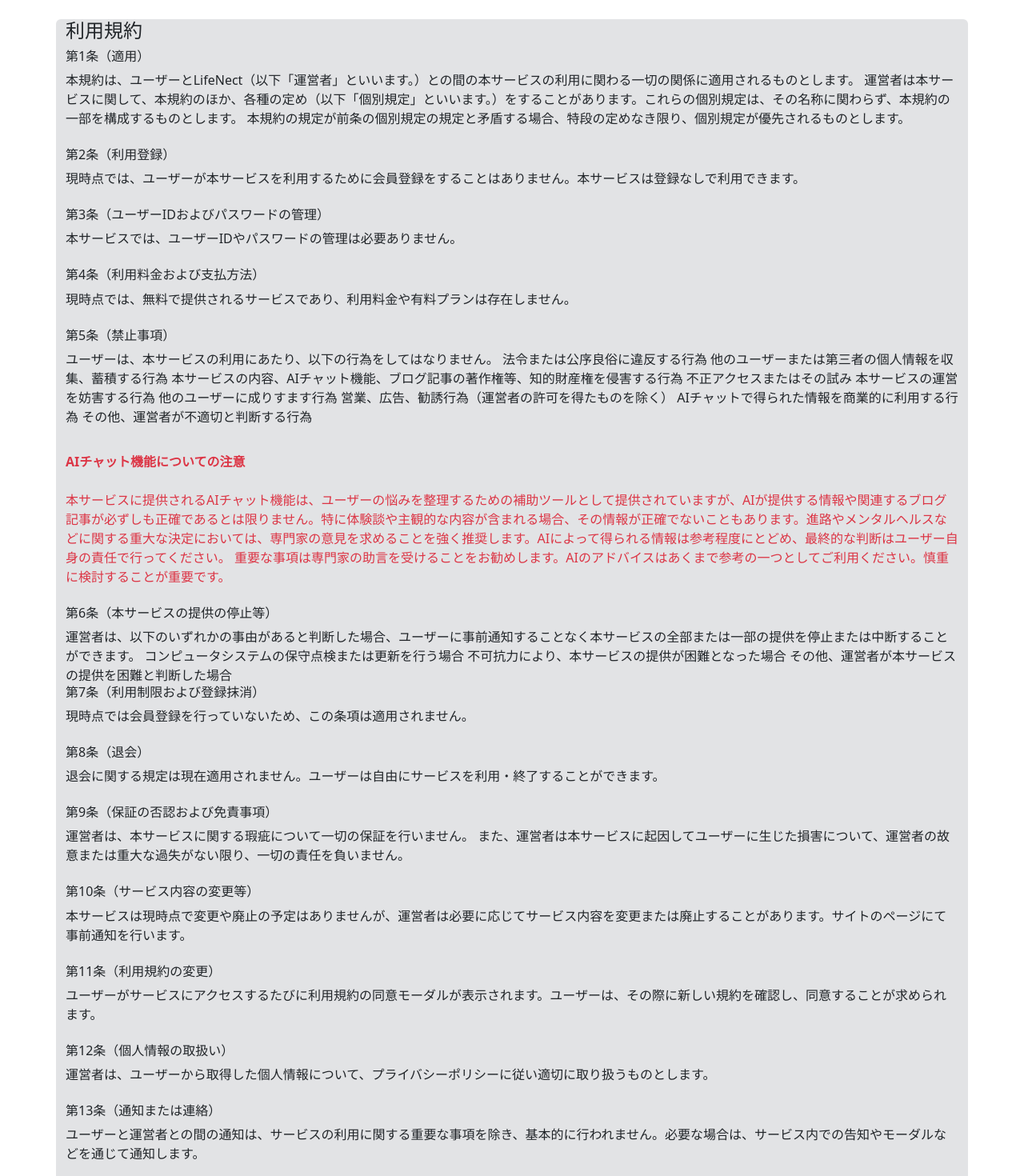
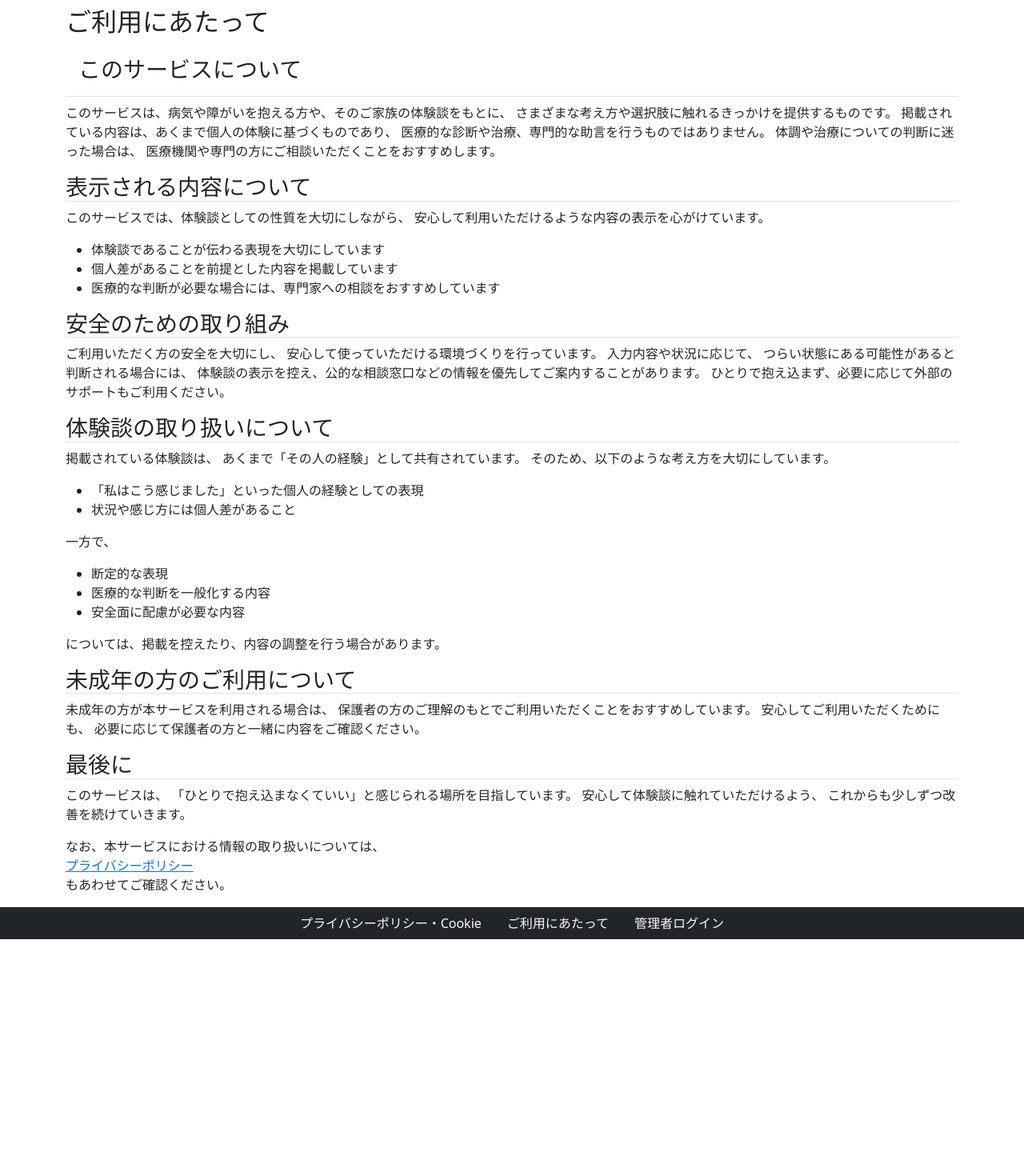
Before and after one commit to NK-kimiya/LifeNectReact, a React (Create React App) app: page /term in a window 1280 px wide. Shown: the part 320-1790 px from the top of the page at 80% size. After the commit the page ends 1494 px from the top, so only its background shows below. Built offline with nearby package versions, Linux system fonts and the light colour scheme; no server answers.

Commit message:
add sucide consultation counter in sidebar

```diff
--- a/src/Organisms/Card.tsx
+++ b/src/Organisms/Card.tsx
@@ -47,7 +47,7 @@ const CardMolecule: React.FC<CardMoleculeProps> = ({
           <div className="p-3">
                 <Accordion>
   <Accordion.Item eventKey="0">
-    <Accordion.Header>Q＆A{card.title}</Accordion.Header>
+    <Accordion.Header><span className="text-danger fs-2" >Q</span>{card.title}</Accordion.Header>
     <Accordion.Body>
       {card.text}
     </Accordion.Body>
--- a/src/Organisms/Contents.tsx
+++ b/src/Organisms/Contents.tsx
@@ -31,8 +31,9 @@ const Contents: React.FC<ContentsProps> = ({ headings }) => {
 >
         {/* hrefにh3タグの番号をIDに指定
                 コンテンツをh3のタイトルにする */}
-        <p className="bg-info p-2 m-0 text-white">目次</p>
+
         <div className="bg-light p-3">
+          <h5 className="border-bottom pb-2 mb-3">目次</h5>
                {headings?.map((heading) => (
           <p><a key={heading.id} href={`#${heading.id}`} className={`heading-link level-${heading.level}`}>
             {heading.title}
--- a/src/Organisms/Footer.tsx
+++ b/src/Organisms/Footer.tsx
@@ -15,13 +15,8 @@ const Footer: React.FC = () => {
           </li>
           <li className="nav-item">
             <Link className="nav-link link-light" to="/term">
-              利用規約
+              ご利用にあたって
             </Link>
-          </li>
-          <li className="nav-item">
-            <a className="nav-link link-light" href="">
-              アンケート募集
-            </a>
           </li>
 
           {isAuthenticated ? (
--- a/src/Organisms/Policy.tsx
+++ b/src/Organisms/Policy.tsx
@@ -3,71 +3,39 @@ import React from "react";
 const Policy = () => {
   return (
     <div className="text-start">
-      <h5>プライバシーポリシー</h5>
-      LifeNect（以下、「運営者」といいます。）は、本サービス（以下、「本サービス」といいます。）におけるユーザーの個人情報の取り扱いについて、以下の通りプライバシーポリシー（以下、「本ポリシー」といいます。）を定めます。
-      <h6>第1条（個人情報）</h6>
-      本サービスでは、基本的にユーザーの個人情報を収集しません。ユーザーがAIチャット機能を利用する際に、モーダルでの許可を得た場合に限り、ユーザーの質問内容を保存することがあります。その際、質問内容に個人情報が含まれている場合、その情報も取得することになります。
-      <h6>第2条（個人情報の収集方法）</h6>
+      <h3 className="border-bottom p-3">1. 取得する情報について</h3>
+      <p>本サービスでは、以下の情報を取得することがあります。</p>
+      <ul>
+        <li>Cookie（クッキー）による利用状況の情報</li>
+        <li>利用者が任意で入力し、保存を許可した内容</li>
+        <p>※氏名やメールアドレスなどの個人情報は取得していません。</p>
+      </ul>
+      <h3 className="border-bottom p-3">2. 情報の利用目的</h3>
+      <p>取得した情報は、以下の目的で使用します</p>
+      <ul>
+        <li>サービスの改善・品質向上</li>
+        <li>モーダル表示など、サービスの動作制御</li>
+        <li>利用体験の向上</li>
+      </ul>
+      <h3 className="border-bottom p-3">3. 情報の保存について</h3>
       <p>
-        ユーザーがAIチャット機能を利用する際、モーダルで事前に同意を得た場合にのみ、質問内容を保存します。保存された質問内容には、ユーザーが入力した個人情報が含まれる可能性があることを、事前にユーザーに通知します。
+      利用者が明示的に許可した場合に限り、入力内容をデータベースに保存することがあります。
+
+      入力内容は、サービス改善の目的で保存される場合がありますが、個人情報が含まれていた場合でも、それを特定・利用することはありません。
       </p>
-      <h6>第3条（個人情報の収集・利用目的）</h6>
-      <p>
-        当サービスで収集された個人情報は、以下の目的で利用されます：<br></br>
-        ・ユーザーの質問内容の保存（同意を得た場合）
-        サービスの向上および改善のため<br></br>
-        ・ユーザーに役立つ情報の提供
-      </p>
-      <h6>第4条（利用目的の変更）</h6>
-      <p>
-        個人情報の利用目的の変更の際は、サイトにて事前に知らせるものとする。
-      </p>
-      <h6>第5条（個人情報の第三者提供）</h6>
-      <p>
-        運営者は、ユーザーの同意を得た場合を除き、ユーザーの個人情報を第三者に提供することはありません。ただし、以下の場合には例外とします：
-        法律に基づき、または法的義務を果たすために必要な場合、ユーザーの生命や身体、財産の保護が必要な場合
-      </p>
-      <h6>第6条（個人情報の開示）</h6>
-      <p>
-        ユーザーからの要求があった場合には、ユーザーの個人情報を開示することがあります。ただし、以下の場合には開示を拒否することがあります：
-        ユーザーまたは第三者の権利を侵害する恐れがある場合、業務運営に支障をきたす恐れがある場合
-      </p>
-      <h6>第7条（個人情報の訂正および削除）</h6>
-      <p>
-        ユーザーは、当サービスに保存された自分の個人情報に誤りがある場合、訂正・追加・削除を求めることができます。運営者は、適切に対応し、その結果をユーザーに通知します。
-      </p>
-      <h6>第8条（個人情報の利用停止等）</h6>
-      <p>
-        ユーザーが個人情報の利用停止または消去を求めた場合、運営者は速やかに調査し、対応します。必要に応じて代替措置を講じます。
-      </p>
-      <h6>第9条（プライバシーポリシーの変更）</h6>
-      <p>
-        本ポリシーの内容は、法令に基づく変更や運営者の方針により予告なく変更されることがあります。変更後のポリシーは、ウェブサイトに掲載した時点で効力を生じます。
-      </p>
-      <h6>第10条（お問い合わせ窓口）</h6>
-      <p>本ポリシーに関するお問い合わせは、以下の窓口までお願いいたします：</p>
-      <br></br>
-      <p>Eメールアドレス： example@gmal.com</p>
-      <h5>Cookie</h5>
-      <p>
-        LifeNect（以下、「運営者」といいます。）は、クッキーの使用に関して以下のように定めています。
-      </p>
-      <h6> 1．クッキーについて</h6>
-      <p>
-        クッキーとは、お客様がウェブサイトを閲覧した際に、その情報をお客様のデバイスに記録する技術です。
-      </p>
-      <h6>2．クッキーの利用目的</h6>
-      <p>
-        当サービスでは、クッキーを使用した解析や広告配信を行っていません。また、ユーザーの利用状況やデータを収集してサービスを改善するためにクッキーを使用することはありません。
-      </p>
-      <h6>3．クッキーの拒否方法</h6>
-      <p>
-        ユーザーは、ブラウザの設定でクッキーを無効にすることができます。クッキーを無効にしても、本サービスの利用に支障はありませんが、一部の機能が制限される場合があります。クッキーの設定方法については、各ブラウザの製造元にご確認ください。
-      </p>
-      <h6>4．サードパーティクッキー</h6>
-      <p>
-        当サービスでは、サードパーティークッキー（第三者によるクッキー）は使用していません。クッキーによる情報提供や広告配信は行っていません。
-      </p>
+      <h3 className="border-bottom p-3">4. 第三者提供について</h3>
+      <p>取得した情報を第三者に提供することはありません。
+
+ただし、法令に基づく場合を除きます。</p>
+<h3 className="border-bottom p-3">5. Cookieについて</h3>
+<p>本サービスでは、利用状況の把握や表示制御のためにCookieを使用しています。</p>
+
+<p>Cookieは、ブラウザの設定により無効にすることも可能です。</p>
+
+    <h3 className="border-bottom p-3">6. 安全管理について</h3>
+    <p>取得した情報は、適切な方法で管理し、不正アクセスや漏えいの防止に努めます。</p>
+    <h3 className="border-bottom p-3">7. ポリシーの変更について</h3>
+    <p>本ポリシーは、必要に応じて変更されることがあります。</p>
     </div>
   );
 };
--- a/src/Organisms/Terms.tsx
+++ b/src/Organisms/Terms.tsx
@@ -1,88 +1,84 @@
 import React from "react";
+import { Link } from "react-router-dom";
 
 const Terms = () => {
   return (
     <div className="text-start">
-      <h6>第1条（適用）</h6>
-      <p className="pb-2">
-        本規約は、ユーザーとLifeNect（以下「運営者」といいます。）との間の本サービスの利用に関わる一切の関係に適用されるものとします。
-        運営者は本サービスに関して、本規約のほか、各種の定め（以下「個別規定」といいます。）をすることがあります。これらの個別規定は、その名称に関わらず、本規約の一部を構成するものとします。
-        本規約の規定が前条の個別規定の規定と矛盾する場合、特段の定めなき限り、個別規定が優先されるものとします。
+      <h3 className="border-bottom p-3">
+      このサービスについて
+      </h3>
+      <p>
+      このサービスは、病気や障がいを抱える方や、そのご家族の体験談をもとに、
+さまざまな考え方や選択肢に触れるきっかけを提供するものです。
+
+掲載されている内容は、あくまで個人の体験に基づくものであり、
+医療的な診断や治療、専門的な助言を行うものではありません。
+
+体調や治療についての判断に迷った場合は、
+医療機関や専門の方にご相談いただくことをおすすめします。
       </p>
-      <h6>第2条（利用登録）</h6>
-      <p className="pb-2">
-        現時点では、ユーザーが本サービスを利用するために会員登録をすることはありません。本サービスは登録なしで利用できます。
-      </p>
-      <h6>第3条（ユーザーIDおよびパスワードの管理）</h6>
-      <p className="pb-2">
-        本サービスでは、ユーザーIDやパスワードの管理は必要ありません。
-      </p>
-      <h6>第4条（利用料金および支払方法）</h6>
-      <p className="pb-2">
-        現時点では、無料で提供されるサービスであり、利用料金や有料プランは存在しません。
-      </p>
-      <h6>第5条（禁止事項）</h6>
-      <p className="pb-2">
-        ユーザーは、本サービスの利用にあたり、以下の行為をしてはなりません。
-        法令または公序良俗に違反する行為
-        他のユーザーまたは第三者の個人情報を収集、蓄積する行為
-        本サービスの内容、AIチャット機能、ブログ記事の著作権等、知的財産権を侵害する行為
-        不正アクセスまたはその試み 本サービスの運営を妨害する行為
-        他のユーザーに成りすます行為
-        営業、広告、勧誘行為（運営者の許可を得たものを除く）
-        AIチャットで得られた情報を商業的に利用する行為
-        その他、運営者が不適切と判断する行為
-      </p>
-      <p className="pb-2 pt-2 text-danger fw-bold">
-        AIチャット機能についての注意
-      </p>
-      <p className="pb-2 text-danger">
-        本サービスに提供されるAIチャット機能は、ユーザーの悩みを整理するための補助ツールとして提供されていますが、AIが提供する情報や関連するブログ記事が必ずしも正確であるとは限りません。特に体験談や主観的な内容が含まれる場合、その情報が正確でないこともあります。進路やメンタルヘルスなどに関する重大な決定においては、専門家の意見を求めることを強く推奨します。AIによって得られる情報は参考程度にとどめ、最終的な判断はユーザー自身の責任で行ってください。
-        重要な事項は専門家の助言を受けることをお勧めします。AIのアドバイスはあくまで参考の一つとしてご利用ください。慎重に検討することが重要です。
-      </p>
-      <h6>第6条（本サービスの提供の停止等）</h6>
-      運営者は、以下のいずれかの事由があると判断した場合、ユーザーに事前通知することなく本サービスの全部または一部の提供を停止または中断することができます。
-      コンピュータシステムの保守点検または更新を行う場合
-      不可抗力により、本サービスの提供が困難となった場合
-      その他、運営者が本サービスの提供を困難と判断した場合
-      <h6>第7条（利用制限および登録抹消）</h6>
-      <p className="pb-2">
-        現時点では会員登録を行っていないため、この条項は適用されません。
-      </p>
-      <h6>第8条（退会）</h6>
-      <p className="pb-2">
-        退会に関する規定は現在適用されません。ユーザーは自由にサービスを利用・終了することができます。
-      </p>
-      <h6>第9条（保証の否認および免責事項）</h6>
-      <p className="pb-2">
-        運営者は、本サービスに関する瑕疵について一切の保証を行いません。
-        また、運営者は本サービスに起因してユーザーに生じた損害について、運営者の故意または重大な過失がない限り、一切の責任を負いません。
-      </p>
-      <h6>第10条（サービス内容の変更等）</h6>
-      <p className="pb-2">
-        本サービスは現時点で変更や廃止の予定はありませんが、運営者は必要に応じてサービス内容を変更または廃止することがあります。サイトのページにて事前通知を行います。
-      </p>
-      <h6>第11条（利用規約の変更）</h6>
-      <p className="pb-2">
-        ユーザーがサービスにアクセスするたびに利用規約の同意モーダルが表示されます。ユーザーは、その際に新しい規約を確認し、同意することが求められます。
-      </p>
-      <h6>第12条（個人情報の取扱い）</h6>
-      <p className="pb-2">
-        運営者は、ユーザーから取得した個人情報について、プライバシーポリシーに従い適切に取り扱うものとします。
-      </p>
-      <h6>第13条（通知または連絡）</h6>
-      <p className="pb-2">
-        ユーザーと運営者との間の通知は、サービスの利用に関する重要な事項を除き、基本的に行われません。必要な場合は、サービス内での告知やモーダルなどを通じて通知します。
-      </p>
-      <h6>第14条（権利義務の譲渡の禁止）</h6>
-      <p className="pb-2">
-        ユーザーは、運営者の書面による事前の承諾なしに、利用契約上の権利義務を第三者に譲渡または担保に供することはできません。
-      </p>
-      <h6>第15条（準拠法・裁判管轄）</h6>
-      <p className="pb-2">
-        本規約の解釈にあたっては、日本法を準拠法とします。
-        本サービスに関して紛争が生じた場合、運営者の本店所在地を管轄する裁判所を専属的合意管轄とします。
-      </p>
+      <h3 className="border-bottom">表示される内容について</h3>
+      <p>このサービスでは、体験談としての性質を大切にしながら、
+安心して利用いただけるような内容の表示を心がけています。</p>
+
+<ul>
+  <li>体験談であることが伝わる表現を大切にしています</li>
+  <li>個人差があることを前提とした内容を掲載しています</li>
+  <li>医療的な判断が必要な場合には、専門家への相談をおすすめしています</li>
+</ul>
+<h3 className="border-bottom">安全のための取り組み</h3>
+<p>
+ご利用いただく方の安全を大切にし、
+安心して使っていただける環境づくりを行っています。
+
+入力内容や状況に応じて、
+つらい状態にある可能性があると判断される場合には、
+体験談の表示を控え、公的な相談窓口などの情報を優先してご案内することがあります。
+
+ひとりで抱え込まず、必要に応じて外部のサポートもご利用ください。
+</p>
+<h3 className="border-bottom">
+体験談の取り扱いについて
+</h3>
+<p>掲載されている体験談は、
+あくまで「その人の経験」として共有されています。
+
+そのため、以下のような考え方を大切にしています。</p>
+<ul>
+  <li>「私はこう感じました」といった個人の経験としての表現</li>
+  <li>状況や感じ方には個人差があること</li>
+</ul>
+<p>一方で、</p>
+<ul>
+<li>断定的な表現</li>
+<li>医療的な判断を一般化する内容</li>
+<li>安全面に配慮が必要な内容</li>
+</ul>
+<p>については、掲載を控えたり、内容の調整を行う場合があります。</p>
+<h3 className="border-bottom">未成年の方のご利用について</h3>
+<p>
+未成年の方が本サービスを利用される場合は、
+保護者の方のご理解のもとでご利用いただくことをおすすめしています。
+
+安心してご利用いただくためにも、
+必要に応じて保護者の方と一緒に内容をご確認ください。
+</p>
+<h3 className="border-bottom">
+最後に
+</h3>
+<p>
+このサービスは、
+「ひとりで抱え込まなくていい」と感じられる場所を目指しています。
+
+安心して体験談に触れていただけるよう、
+これからも少しずつ改善を続けていきます。
+</p>
+<p>なお、本サービスにおける情報の取り扱いについては、
+<Link className="nav-link" to="/policy">
+  <a href="#">プライバシーポリシー</a>
+</Link>
+もあわせてご確認ください。</p>
+
     </div>
   );
 };
--- a/src/Templates/AiChatTemplate.tsx
+++ b/src/Templates/AiChatTemplate.tsx
@@ -181,7 +181,7 @@ const AiChatTemplate: React.FC = () => {
           <div className="modal-content">
             <div className="modal-header">
               <h1 className="modal-title fs-5" id="staticBackdropLabel">
-                利用規約
+                AIチャットのご利用にあたって
               </h1>
             </div>
             <div className="modal-body">
@@ -195,7 +195,7 @@ const AiChatTemplate: React.FC = () => {
                   onChange={(e) => setAgreed(e.target.checked)}
                 ></input>
                 <label className="" htmlFor="flexSwitchCheckChecked">
-                  同意する
+                  上記に理解し、同意する
                 </label>
               </div>
             </div>
--- a/src/Templates/PolicyTemplate.tsx
+++ b/src/Templates/PolicyTemplate.tsx
@@ -7,8 +7,7 @@ const PolicyTemplate = () => {
   return (
     <div>
       <NavBar />
-      <div className="container bg-secondary-subtle rounded mt-3">
-        <h4 className="text-start">プライバシーポリシー・Cookie</h4>
+      <div className="container">
         <Policy />
       </div>
       <Footer />
--- a/src/Templates/TermTemplates.tsx
+++ b/src/Templates/TermTemplates.tsx
@@ -7,8 +7,8 @@ const TermTemplates = () => {
   return (
     <div>
       <NavBar />
-      <div className="container bg-secondary-subtle rounded mt-3">
-        <h4 className="text-start">利用規約</h4>
+      <div className="container">
+        <h2 className="text-start">ご利用にあたって</h2>
         <Terms />
       </div>
 
```
Also changed, not shown: src/Organisms/Consultation.tsx (added, +32 -0 lines), src/Templates/ArticleDetailTemplate.tsx (+14 -4 lines), src/Templates/TopTemplate.tsx (+10 -2 lines).
